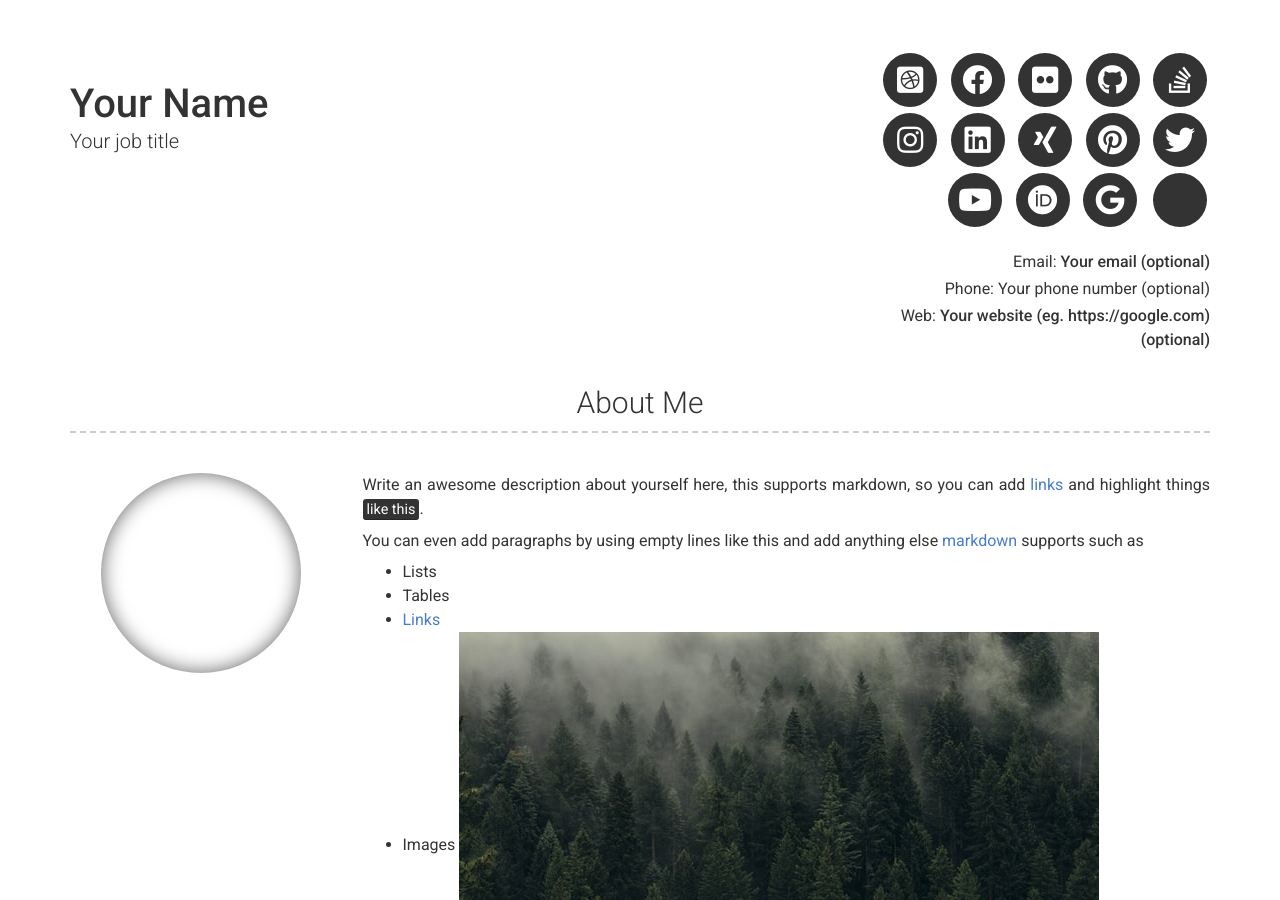
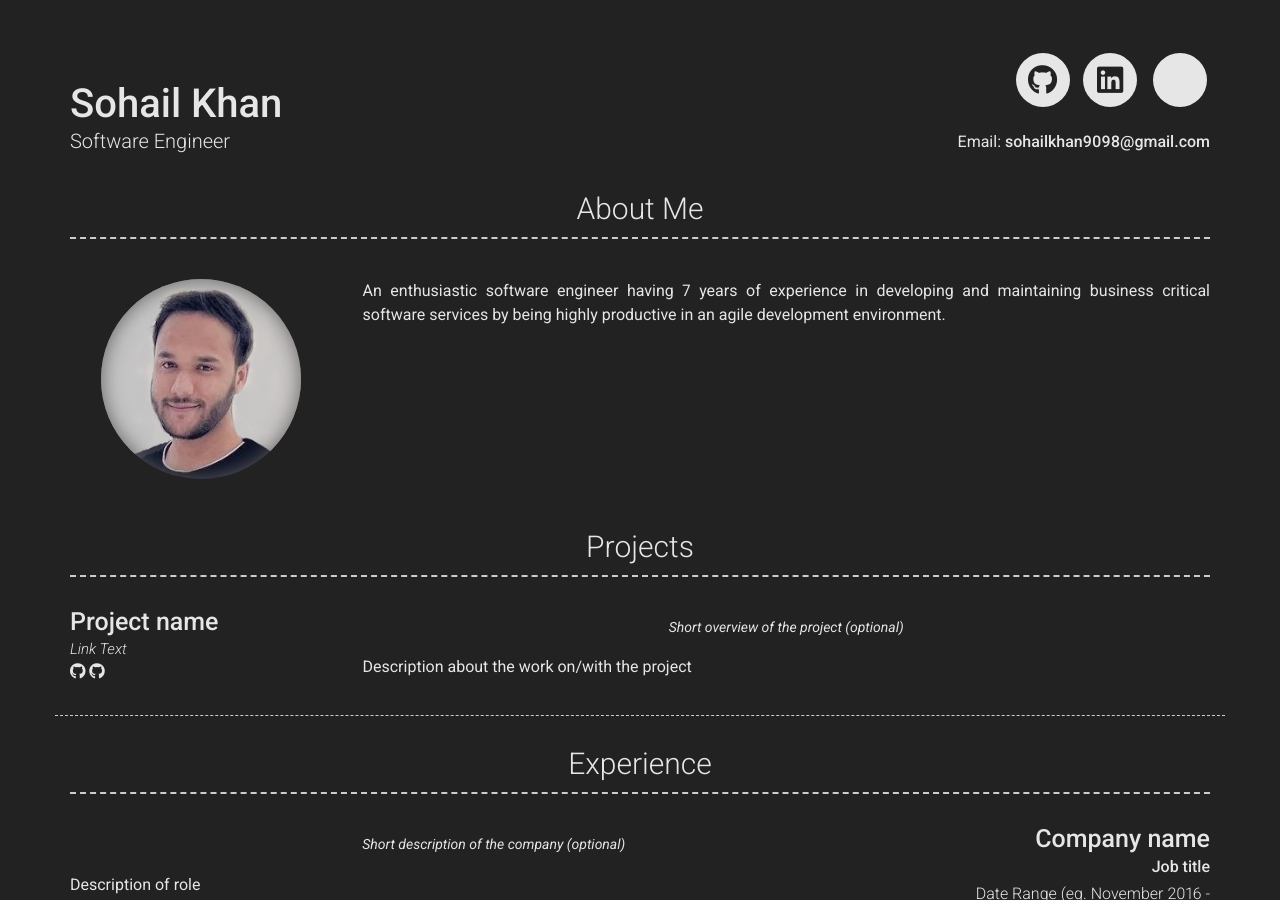
Before and after one commit to Sohail-9098/sohail-9098.github.io, a Jekyll site: the page built from index.md, in a window 1280 px wide and 900 px high. Built offline with Jekyll 4.4.1, drawn with Linux system fonts in a browser that asks for light colours; nearby versions of some CDN libraries; some of the changed text lies outside the part shown.

Commit message:
update
Change-Id: Ieb5ef4cd2f060c0f53ded181b7fe2b1bd6bb9621

```diff
--- a/_config.yml
+++ b/_config.yml
@@ -6,32 +6,32 @@ repository: Git repository where your resume will be hosted, only required if yo
 version: 2
 
 # Personal info
-name: Your Name
-title: Your job title
-email: Your email (optional)
+name: Sohail Khan
+title: Software Engineer
+email: sohailkhan9098@gmail.com
 # email_title: Email (Email title override)
-phone: Your phone number (optional)
+# phone: Your phone number (optional)
 # phone_title: Phone (Phone title override)
-website: Your website (eg. https://google.com)(optional)
+# website: https://www.githu
 # website_title: Web (Website title override)
 
 # Dark Mode (true/false/never)
-darkmode: false
+darkmode: true
 
 # Social links
-twitter_username: jekyllrb
-github_username:  jekyll
-stackoverflow_username: "00000001"
-dribbble_username: jekyll
-facebook_username: jekyll
-flickr_username: jekyll
-instagram_username: jekyll
-linkedin_username: jekyll
-xing_username: jekyll
-pinterest_username: jekyll
-youtube_username: jekyll
-orcid_username: 0000-0000-0000-0000
-googlescholar_username: D847cGsAAAAJ
+# twitter_username: jekyllrb
+github_username:  Sohail-9098
+# stackoverflow_username: "00000001"
+#dribbble_username: jekyll
+#facebook_username: jekyll
+#flickr_username: jekyll
+#instagram_username: jekyll
+linkedin_username: sohail-khan-a11a5b10a
+#xing_username: jekyll
+#pinterest_username: jekyll
+#youtube_username: jekyll
+#orcid_username: 0000-0000-0000-0000
+#googlescholar_username: D847cGsAAAAJ
 
 # Additional icon links
 additional_links:
@@ -50,15 +50,9 @@ additional_links:
 
 # About Section
 # about_title: About Me (Use this to override about section title)
-about_profile_image: Directory of profile image (eg. images/profile.jpg)
+about_profile_image: images/profile.jpg
 about_content: | # this will include new lines to allow paragraphs
-  Write an awesome description about yourself here, this supports markdown, so you can add [links](http://foobar.com) and highlight things <mark>like this</mark>.
-
-  You can even add paragraphs by using empty lines like this and add anything else [markdown](https://www.markdownguide.org/getting-started#what-is-markdown) supports such as
-    - Lists
-    - Tables
-    - <a href="google.com">Links</a>
-    - Images ![alt text](/images/landscape-trees.jpg "Trees")
+  An enthusiastic software engineer having 7 years of experience in developing and maintaining business critical software services by being highly productive in an agile development environment.
 
 content:
   - title: Projects # Title for the section
```
Also changed, not shown: images/landscape-trees.jpg (deleted), images/profile.jpg (added).
